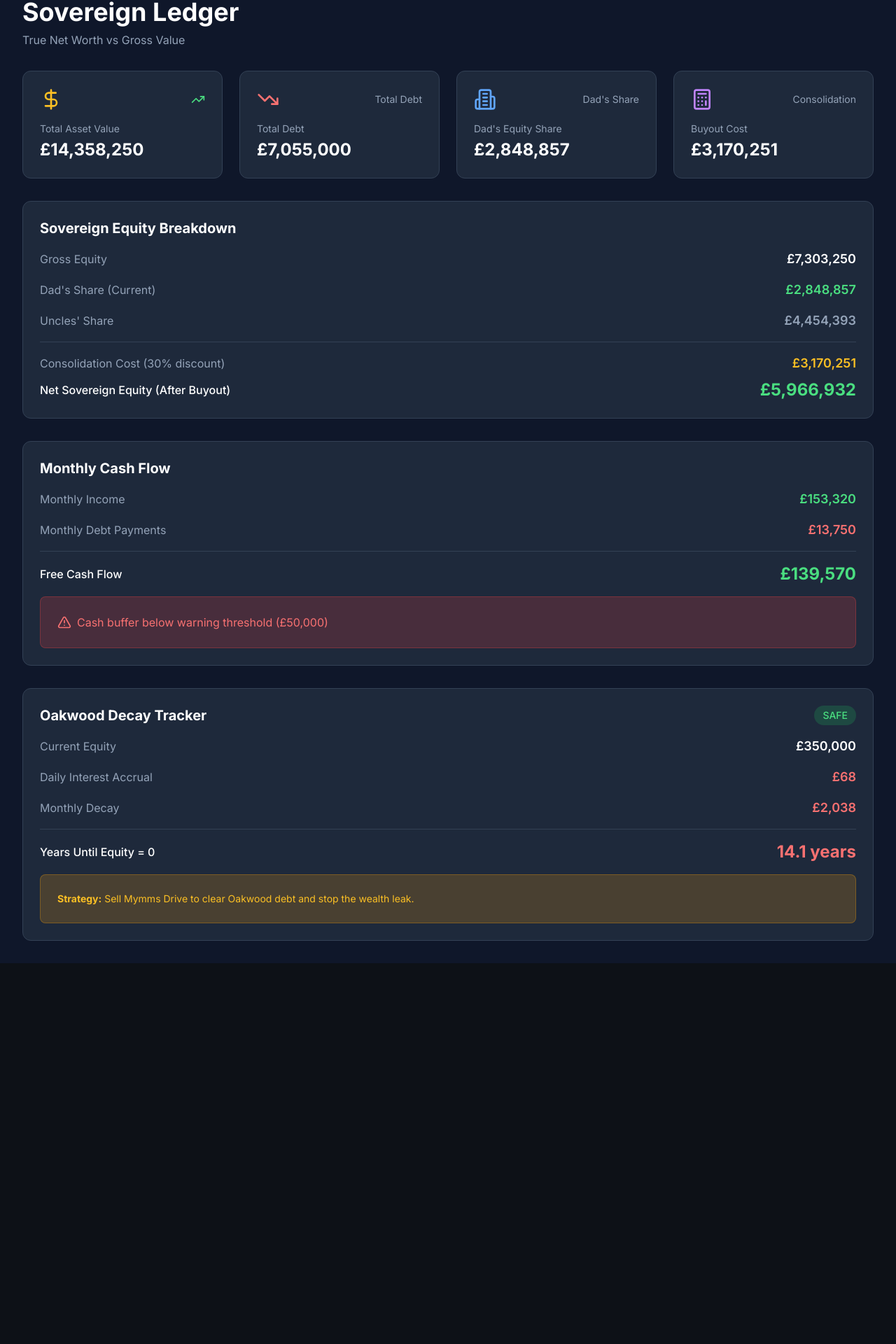
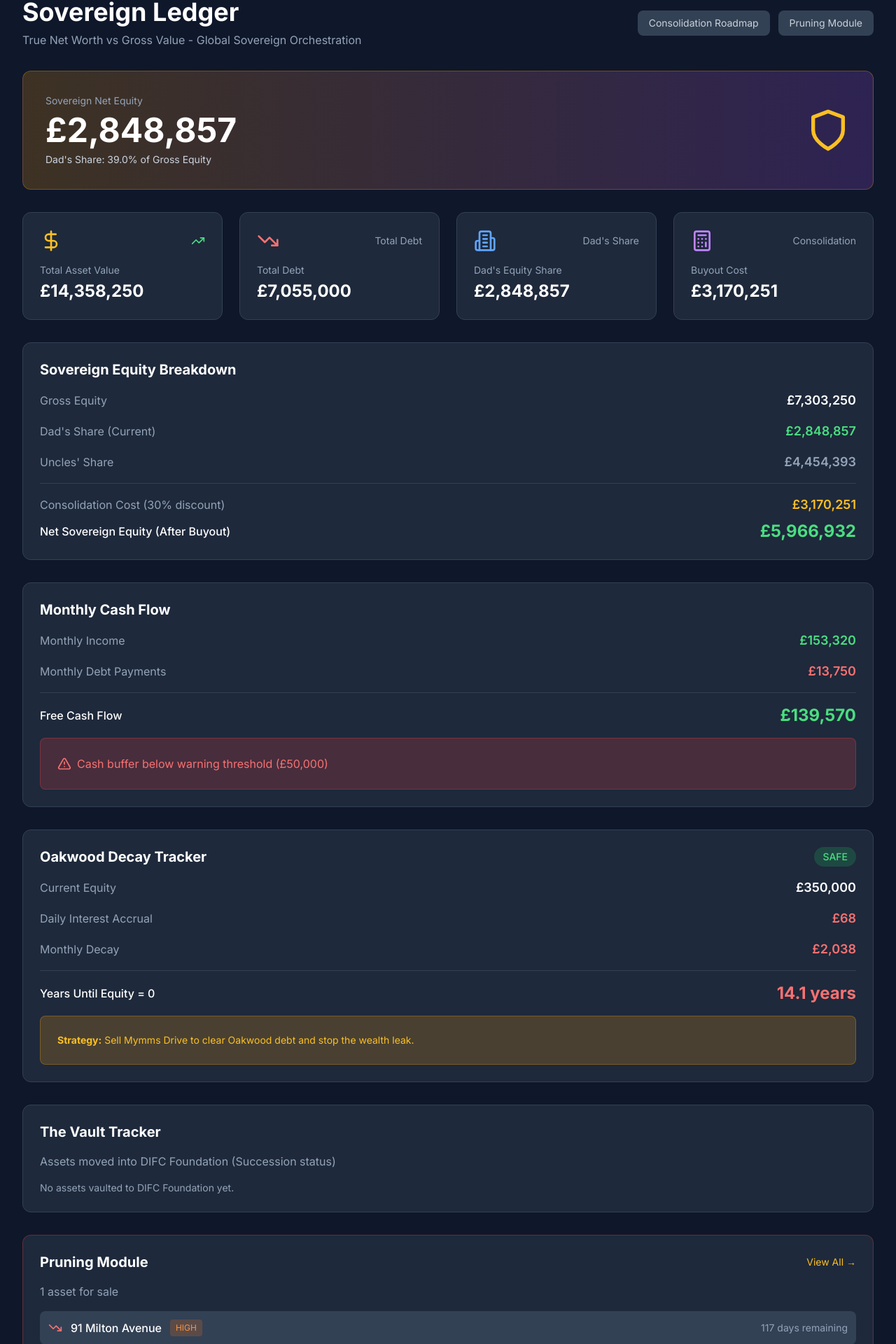
Before and after one commit to ldemetriou33/familyestate, a Next.js app: page /sovereign in a window 1280 px wide. Shown: the part 94-2014 px from the top of the page at 70% size. Before the commit the page ends 1470 px from the top, so only its background shows below. Built offline with nearby package versions, Linux system fonts and the light colour scheme.

Commit message:
feat: complete Sovereign Dashboard with Net Equity View, Vault Tracker, Shadow Equity, and Pruning summary

```diff
--- a/components/sovereign/SovereignDashboard.tsx
+++ b/components/sovereign/SovereignDashboard.tsx
@@ -39,6 +39,15 @@ export default function SovereignDashboard() {
     // Calculate consolidation cost
     const consolidationCost = calculateTotalConsolidationCost(estateData.assets)
 
+    // Update shadow equity (assuming 12 months elapsed)
+    let shadowEquity = estateData.shadow_equity
+    if (shadowEquity) {
+      shadowEquity = updateShadowEquity(shadowEquity, 12)
+    }
+
+    // Build pruning assets
+    const pruningAssets = buildPruningAssets(estateData.assets)
+
     setPortfolio({
       ...estateData,
       sovereign_equity: {
@@ -47,6 +56,8 @@ export default function SovereignDashboard() {
       },
       cash_flow: cashFlow,
       oakwood_decay: oakwoodDecay,
+      shadow_equity: shadowEquity,
+      pruning_assets: pruningAssets,
     })
 
     setLoading(false)
@@ -60,14 +71,46 @@ export default function SovereignDashboard() {
     )
   }
 
-  const { sovereign_equity, cash_flow, oakwood_decay } = portfolio
+  const { sovereign_equity, cash_flow, oakwood_decay, shadow_equity, pruning_assets } = portfolio
 
   return (
     <div className="space-y-8 p-8">
       {/* Header */}
-      <div>
-        <h1 className="text-4xl font-bold text-white mb-2">Sovereign Ledger</h1>
-        <p className="text-slate-400">True Net Worth vs Gross Value</p>
+      <div className="flex items-center justify-between">
+        <div>
+          <h1 className="text-4xl font-bold text-white mb-2">Sovereign Ledger</h1>
+          <p className="text-slate-400">True Net Worth vs Gross Value - Global Sovereign Orchestration</p>
+        </div>
+        <div className="flex gap-3">
+          <Link
+            href="/sovereign?tab=consolidation"
+            className="px-4 py-2 bg-slate-700 hover:bg-slate-600 rounded-lg transition-colors text-sm"
+          >
+            Consolidation Roadmap
+          </Link>
+          <Link
+            href="/sovereign?tab=pruning"
+            className="px-4 py-2 bg-slate-700 hover:bg-slate-600 rounded-lg transition-colors text-sm"
+          >
+            Pruning Module
+          </Link>
+        </div>
+      </div>
+
+      {/* Net Equity View - Priority Display */}
+      <div className="bg-gradient-to-r from-amber-500/20 to-purple-500/20 border border-amber-500/30 rounded-xl p-8">
+        <div className="flex items-center justify-between">
+          <div>
+            <p className="text-sm text-slate-400 mb-2">Sovereign Net Equity</p>
+            <p className="text-5xl font-bold text-white mb-2">
+              {formatGBP(sovereign_equity.dad_share_equity)}
+            </p>
+            <p className="text-sm text-slate-300">
+              Dad&apos;s Share: {sovereign_equity.gross_equity > 0 ? (sovereign_equity.dad_share_equity / sovereign_equity.gross_equity * 100).toFixed(1) : 0}% of Gross Equity
+            </p>
+          </div>
+          <Shield className="w-16 h-16 text-amber-400" />
+        </div>
       </div>
 
       {/* Key Metrics */}
@@ -247,6 +290,112 @@ export default function SovereignDashboard() {
           </div>
         </div>
       )}
+
+      {/* Vault Tracker */}
+      <div className="bg-slate-800 border border-slate-700 rounded-xl p-6">
+        <h2 className="text-xl font-bold text-white mb-4">The Vault Tracker</h2>
+        <p className="text-slate-400 mb-4">Assets moved into DIFC Foundation (Succession status)</p>
+        <div className="space-y-2">
+          {portfolio.assets.filter((a) => a.ownership.vaulted_to_difc).length > 0 ? (
+            portfolio.assets
+              .filter((a) => a.ownership.vaulted_to_difc)
+              .map((asset) => (
+                <div
+                  key={asset.id}
+                  className="flex items-center justify-between p-3 bg-slate-700 rounded-lg"
+                >
+                  <div className="flex items-center gap-3">
+                    <Shield className="w-5 h-5 text-amber-400" />
+                    <span className="text-white font-medium">{asset.name}</span>
+                  </div>
+                  <span className="text-sm text-slate-400">DIFC Foundation</span>
+                </div>
+              ))
+          ) : (
+            <p className="text-slate-400 text-sm">No assets vaulted to DIFC Foundation yet.</p>
+          )}
+        </div>
+      </div>
+
+      {/* Shadow Equity Tracker */}
+      {shadow_equity && (
+        <div className="bg-slate-800 border border-slate-700 rounded-xl p-6">
+          <h2 className="text-xl font-bold text-white mb-4">Debt-to-Equity Shadow Tracking</h2>
+          <div className="grid grid-cols-2 md:grid-cols-4 gap-4">
+            <div>
+              <p className="text-xs text-slate-400 mb-1">Loan Amount</p>
+              <p className="text-lg font-semibold text-white">
+                ${shadow_equity.loan_amount.toLocaleString()}
+              </p>
+            </div>
+            <div>
+              <p className="text-xs text-slate-400 mb-1">Interest Rate</p>
+              <p className="text-lg font-semibold text-white">
+                {shadow_equity.interest_rate}%
+              </p>
+            </div>
+            <div>
+              <p className="text-xs text-slate-400 mb-1">Monthly Accrual</p>
+              <p className="text-lg font-semibold text-green-400">
+                ${shadow_equity.monthly_interest_accrual.toFixed(2)}
+              </p>
+            </div>
+            <div>
+              <p className="text-xs text-slate-400 mb-1">Total Shadow Equity</p>
+              <p className="text-lg font-semibold text-amber-400">
+                ${shadow_equity.current_shadow_equity.toFixed(2)}
+              </p>
+            </div>
+          </div>
+          <p className="text-sm text-slate-400 mt-4">
+            Target Entity: {shadow_equity.target_entity} | Capitalization:{' '}
+            {shadow_equity.capitalization_frequency}
+          </p>
+        </div>
+      )}
+
+      {/* Pruning Assets Summary */}
+      {pruning_assets && pruning_assets.length > 0 && (
+        <div className="bg-slate-800 border border-red-500/30 rounded-xl p-6">
+          <div className="flex items-center justify-between mb-4">
+            <h2 className="text-xl font-bold text-white">Pruning Module</h2>
+            <Link
+              href="/sovereign?tab=pruning"
+              className="text-sm text-amber-400 hover:text-amber-300"
+            >
+              View All →
+            </Link>
+          </div>
+          <p className="text-slate-400 mb-4">
+            {pruning_assets.length} asset{pruning_assets.length !== 1 ? 's' : ''} for sale
+          </p>
+          <div className="space-y-2">
+            {pruning_assets.slice(0, 2).map((asset) => (
+              <div
+                key={asset.asset_id}
+                className="flex items-center justify-between p-3 bg-slate-700 rounded-lg"
+              >
+                <div className="flex items-center gap-3">
+                  <TrendingDown className="w-5 h-5 text-red-400" />
+                  <span className="text-white font-medium">{asset.asset_name}</span>
+                  <span
+                    className={`px-2 py-1 text-xs rounded ${
+                      asset.urgency === 'CRITICAL'
+                        ? 'bg-red-500/20 text-red-400'
+                        : asset.urgency === 'HIGH'
+                          ? 'bg-orange-500/20 text-orange-400'
+                          : 'bg-yellow-500/20 text-yellow-400'
+                    }`}
+                  >
+                    {asset.urgency}
+                  </span>
+                </div>
+                <span className="text-sm text-slate-400">{asset.days_remaining} days remaining</span>
+              </div>
+            ))}
+          </div>
+        </div>
+      )}
     </div>
   )
 }
```
